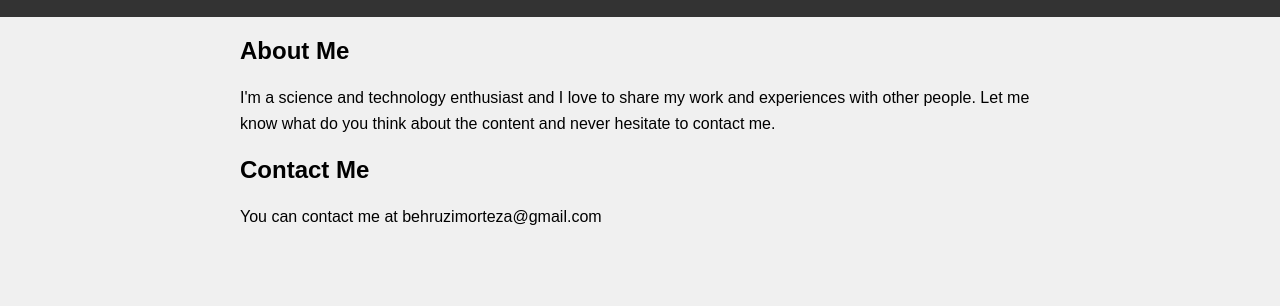
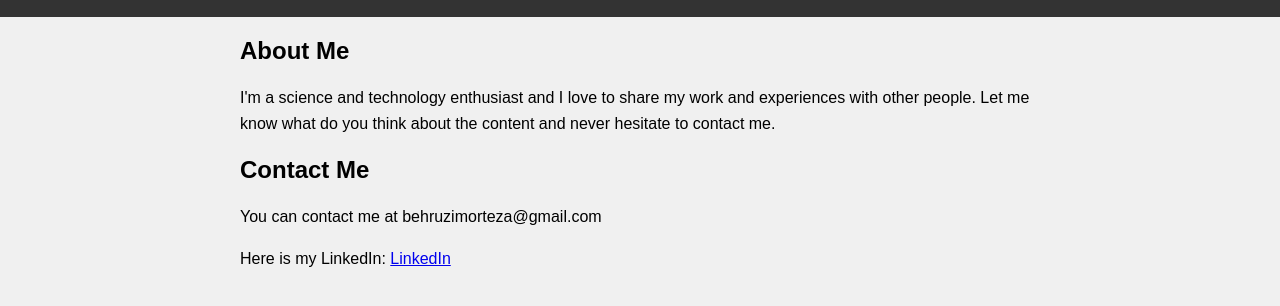
Before and after one commit to mortezabt/Mortezabt, a plain HTML site: page index.html in a window 1280 px wide. Shown: the part 60-366 px from the top of the page. Drawn offline with Linux system fonts and the light colour scheme.

Commit message:
Update index.html

```diff
--- a/index.html
+++ b/index.html
@@ -40,6 +40,7 @@
         Let me know what do you think about the content and never hesitate to contact me.</p>
         <h2>Contact Me</h2>
         <p>You can contact me at behruzimorteza@gmail.com</p>
+        <p>Here is my LinkedIn: <a href="https://www.linkedin.com/in/morteza-behrouzitabar-a505b620a/?originalSubdomain=it" target="_blank">LinkedIn</a></p>
     </div>
 </body>
 </html>
```
